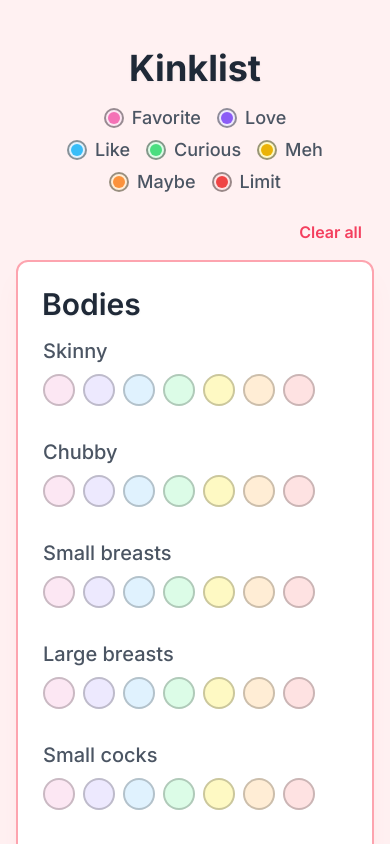
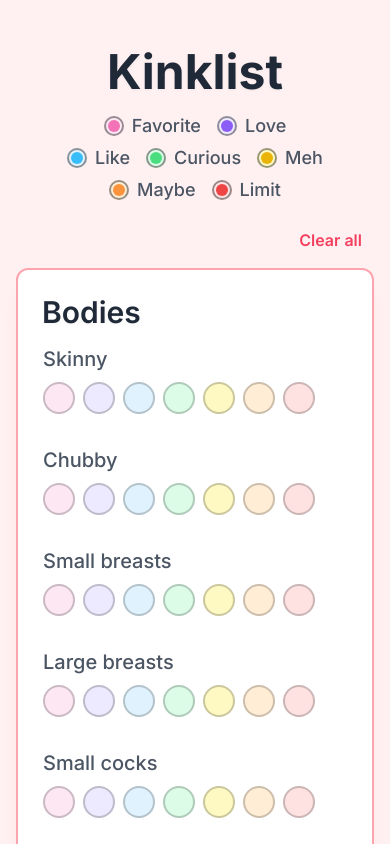
Before and after one commit to RoseCollared/kinkli, a Next.js app: page / in a window 390 px wide. Shown: the top 844 px of the page. Built offline with nearby package versions, Linux system fonts and the light colour scheme.

Commit message:
don't stick legend on small screens

```diff
--- a/src/app/page.tsx
+++ b/src/app/page.tsx
@@ -13,7 +13,7 @@ export default function HomePage() {
     <main className="flex min-h-screen flex-col items-center">
       <header className="flex w-full justify-center gap-8 px-12 pt-12 sm:pt-16">
         {/* <div /> */}
-        <h1 className="text-4xl font-bold drop-shadow-sm sm:text-5xl">
+        <h1 className="text-4xl font-bold drop-shadow-sm xs:text-5xl">
           Kinklist
         </h1>
         {/* <Button
@@ -34,7 +34,7 @@ export default function HomePage() {
           Export
         </Button> */}
       </header>
-      <Legend className="sticky top-0" />
+      <Legend className="sm:sticky sm:top-0" />
       <Form ref={formRef} />
     </main>
   );
```
